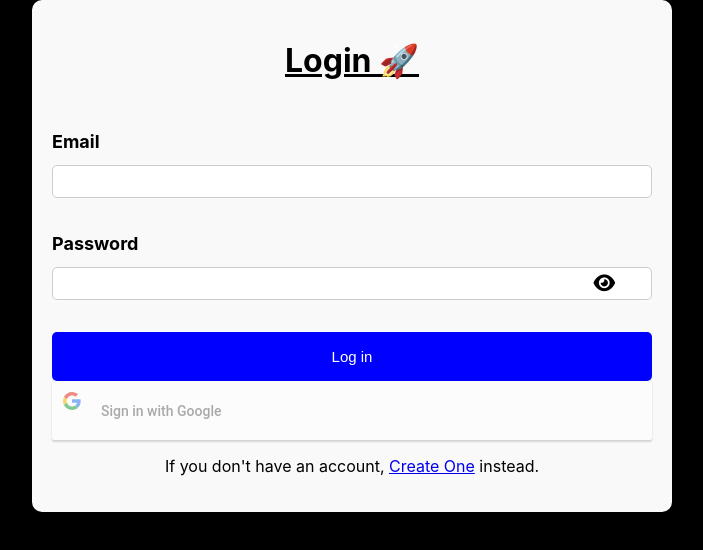
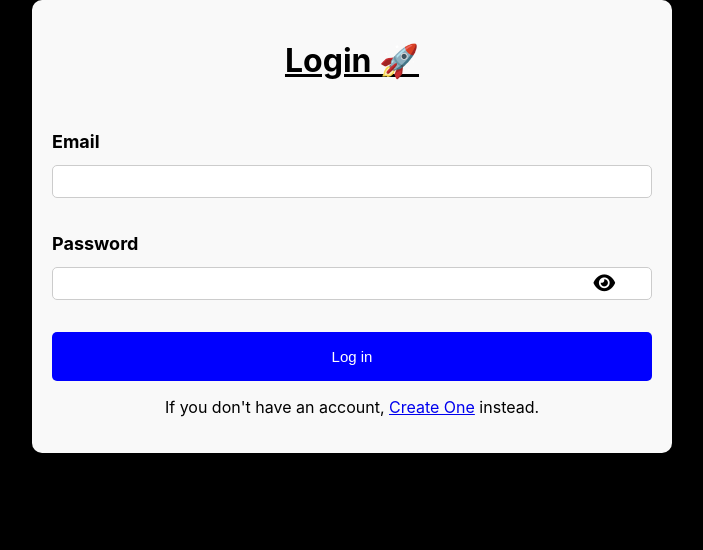
Before and after one commit to Israr-11/frontend_password, a React (Create React App) app: page / in a window 1280 px wide. Shown: the top 550 px of the page, without its empty margins (288-991 px from the left). Built offline with nearby package versions, Linux system fonts and the light colour scheme.

Commit message:
google login commit

```diff
--- a/src/components/login/HomePage.js
+++ b/src/components/login/HomePage.js
@@ -1,6 +1,6 @@
 import { useState } from "react";
 import { Link, useNavigate } from "react-router-dom";
-import { GoogleLogin } from "react-google-login";
+//import { GoogleLogin } from "react-google-login";
 import Cookies from "universal-cookie";
 import "./login.css";
 
@@ -36,15 +36,15 @@ function HomePage() {
     }
   };
 
-  //Handle Success
-  const handleGoogleLoginSuccess = (response) => {
-    console.log(response);
-  };
+  // //Handle Success
+  // const handleGoogleLoginSuccess = (response) => {
+  //   console.log(response);
+  // };
 
-  //Handle Failure
-  const handleGoogleLoginFailure = (error) => {
-    console.log(error);
-  };
+  // //Handle Failure
+  // const handleGoogleLoginFailure = (error) => {
+  //   console.log(error);
+  // };
 
   return (
     <>
@@ -87,7 +87,7 @@ function HomePage() {
         <button type="submit">Log in</button>
 
         {/* Google Sign-in */}
-
+{/*
         <GoogleLogin
           clientId="905359159778-ugjr6n0rdpviu4d950u0i8kk2rnse9n9.apps.googleusercontent.com"
           buttonText="Sign in with Google"
@@ -95,7 +95,7 @@ function HomePage() {
           onFailure={handleGoogleLoginFailure}
           cookiePolicy={"single_host_origin"}
           redirectUri="https://password-email-saver.netlify.app/data"
-        />
+        /> */}
 
         <p>
           If you don't have an account, <Link to="/register">Create One</Link>{" "}
```
